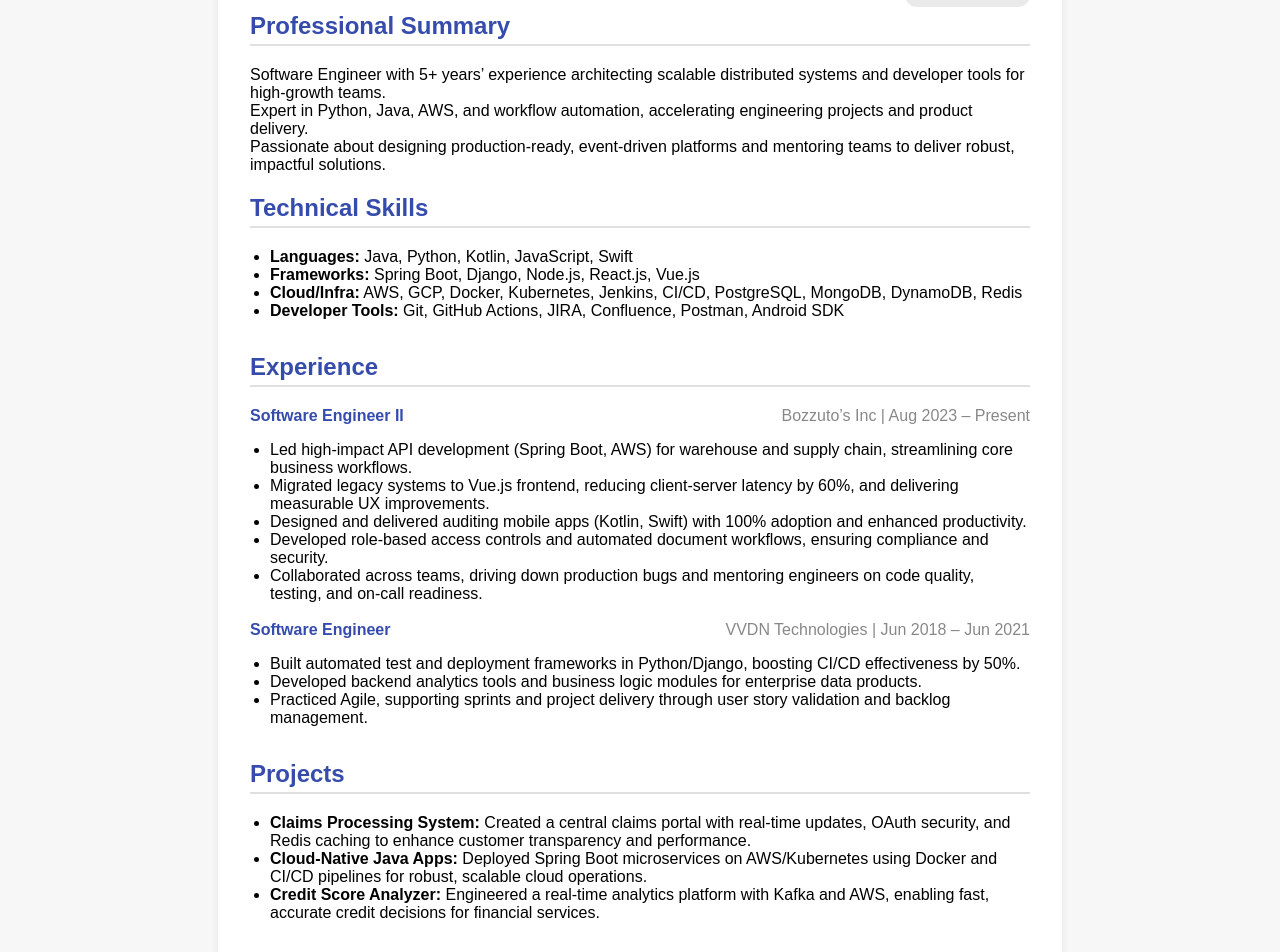
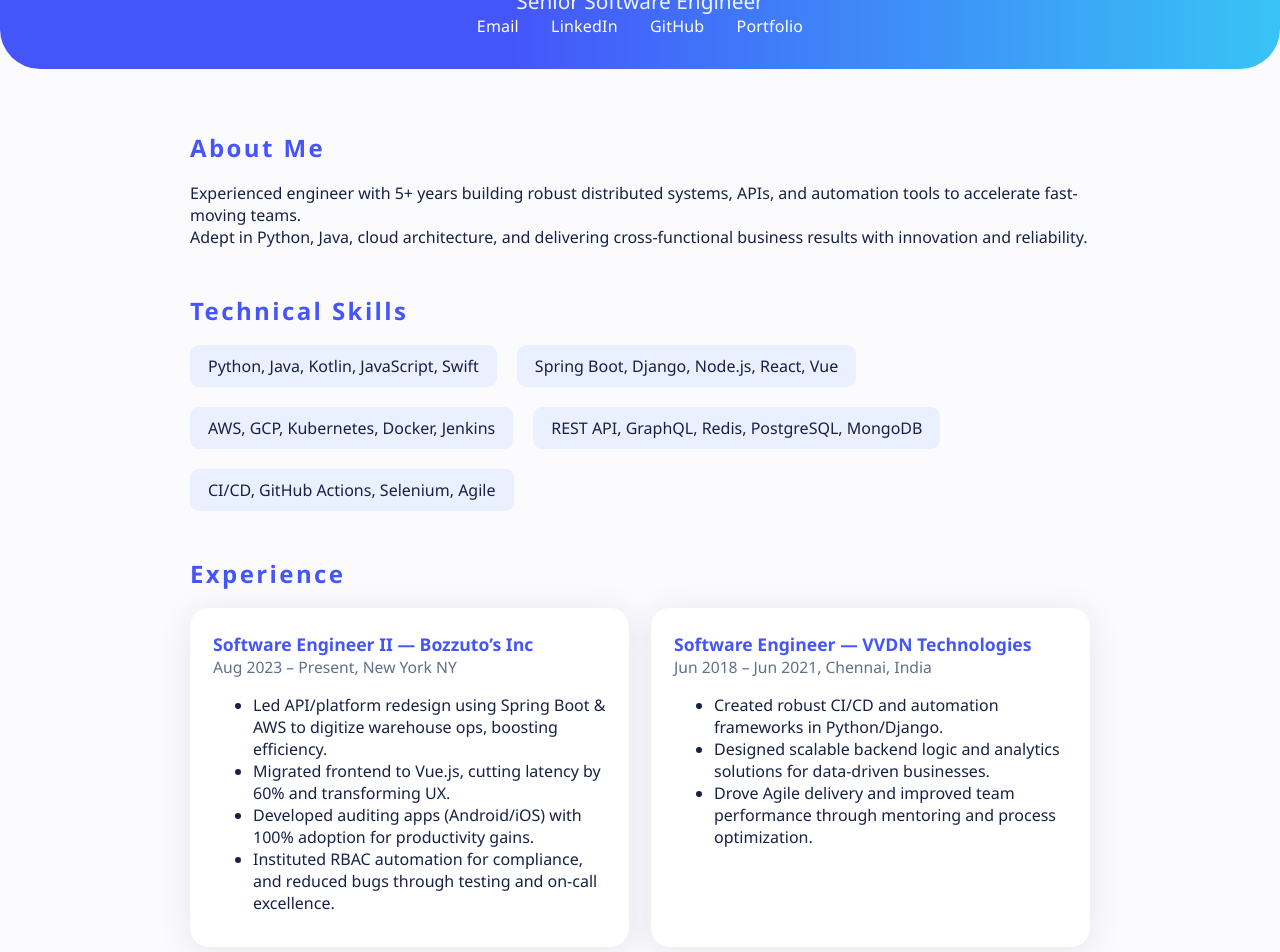
Before and after one commit to swaroopsv96/JyothiSwaroopPortfolio, a plain HTML site: page index.html in a window 1280 px wide. Shown: the part 169-1121 px from the top of the page. Drawn offline with Linux system fonts and the light colour scheme.

Commit message:
Update index.html

```diff
--- a/index.html
+++ b/index.html
@@ -1,90 +1,160 @@
 <!DOCTYPE html>
 <html lang="en">
 <head>
-  <meta charset="UTF-8" />
-  <meta name="viewport" content="width=device-width, initial-scale=1.0"/>
-  <title>Jyothi Swaroop | Software Engineer Portfolio</title>
+  <meta charset="UTF-8"/>
+  <meta name="viewport" content="width=device-width, initial-scale=1"/>
+  <title>Jyothi Swaroop | Portfolio</title>
   <style>
-    body { font-family: Arial, sans-serif; margin: 0; background: #f7f7f7; }
-    .container { max-width: 780px; margin: 32px auto; background: #fff; border-radius: 10px; padding: 32px; box-shadow: 0 2px 9px rgba(0,0,0,0.08);}
-    h1 { font-size: 2.5em; margin: 0 0 0.2em; }
-    h2 { border-bottom: 2px solid #e0e0e0; padding-bottom: 4px; color: #364CAC; }
-    .contact { font-size: 1.1em; margin-bottom: 22px; }
-    .skills, .experience, .projects, .education, .leadership {margin-bottom: 33px;}
-    ul { padding-left: 20px; }
-    .subtitle { color: #888; font-size: .96em;}
-    .job-title { font-weight: bold; margin-top: 18px;}
-    .org { color: #364CAC;}
-    .project-title { font-weight: bold; }
-    .date { float: right; color: #888; font-weight: normal;}
-    .profile-pic { float: right; height: 112px; border-radius: 12px; margin-left: 24px; object-fit: cover; background: #eaeaea;}
-    @media (max-width: 600px) {
-      .container { padding: 12px; }
-      .profile-pic { float: none; display: block; margin: 0 auto 18px; }
+    :root {
+      --accent: #4456fa;
+      --accent-light: #eaf0ff;
+      --bg: #fbfbfd;
+      --card-bg: #fff;
+      --shadow: 0 4px 32px rgba(44,48,80,0.10);
+      --text-main: #172146;
+      --text-muted: #607089;
+    }
+    body {
+      font-family: 'Segoe UI', 'Arial', sans-serif;
+      background: var(--bg);
+      color: var(--text-main);
+      margin: 0; padding: 0;
+    }
+    .header {
+      background: linear-gradient(90deg, var(--accent) 40%, #38c4f5 100%);
+      color: #fff;
+      text-align: center;
+      padding: 42px 20px 32px 20px;
+      border-radius: 0 0 2.5em 2.5em;
+    }
+    .profile-img {
+      width: 120px; height: 120px; object-fit: cover;
+      border-radius: 50%;
+      border: 4px solid #fff;
+      margin-bottom: 12px;
+      box-shadow: var(--shadow);
+    }
+    h1 {
+      font-size: 2.5em; margin: 14px 0 3px;
+    }
+    .subtitle { font-size: 1.3em; color: #eef3fe; font-weight: 500;}
+    .links a {
+      color: #fff; margin: 0 14px; font-weight: 500; letter-spacing: 0.2px;
+      text-decoration: none; transition: opacity .18s;
+    }
+    .links a:hover { opacity: .7; text-decoration: underline;}
+    .main-content { max-width: 900px; margin: 28px auto; padding: 14px 18px;}
+    .section { margin-bottom: 46px; }
+    h2 { color: var(--accent); margin-bottom: 18px; letter-spacing: 0.1em; font-size: 1.5em; }
+    .skills-list, .edu-list { display: flex; flex-wrap: wrap; gap: 20px; }
+    .skills-item, .edu-item { background: var(--accent-light); padding: 10px 18px; border-radius: 9px; font-size: 1em; }
+    .info-cards { display: flex; gap: 22px; flex-wrap: wrap; }
+    .card {
+      flex: 1 1 348px; min-width: 290px;
+      background: var(--card-bg); border-radius: 1.2em; padding: 24px 23px 17px 23px; box-shadow: var(--shadow);
+      margin-bottom: 18px;
+      display: flex; flex-direction: column; justify-content: space-between;
+    }
+    .card-header { font-weight: bold; font-size: 1.1em; color: var(--accent);}
+    .card-date { font-size: 0.98em; color: var(--text-muted);}
+    .project-list { display: flex; flex-wrap: wrap; gap: 21px; }
+    .project-card { background: #fafbff; border-radius: 12px; padding: 20px; box-shadow: 0 2px 20px rgba(44,70,115,0.07);}
+    .project-title { color: var(--accent); font-weight: 600; font-size: 1.05em; margin-bottom: 6px;}
+    @media (max-width: 650px) {
+      .info-cards, .project-list { flex-direction: column; gap: 0;}
+      .skills-list, .edu-list { flex-direction: column; gap: 8px;}
+      .main-content { padding: 8px;}
     }
   </style>
 </head>
 <body>
-  <div class="container">
-    <img src="YOUR_PROFILE_PHOTO_URL" alt="Jyothi Swaroop" class="profile-pic" />
+  <div class="header">
+    <img src="YOUR_PROFILE_PHOTO_URL" alt="Profile" class="profile-img"/>
     <h1>Jyothi Swaroop</h1>
-    <div class="contact">
-      New York, NY &nbsp; • &nbsp; <a href="mailto:swaroopsv96@gmail.com">swaroopsv96@gmail.com</a><br>
-      <a href="https://linkedin.com/in/YOUR_LINKEDIN" target="_blank">LinkedIn</a> &nbsp; | &nbsp; <a href="https://github.com/YOUR_GITHUB" target="_blank">GitHub</a> &nbsp; | &nbsp; <a href="YOUR_PORTFOLIO_URL" target="_blank">Portfolio</a>
+    <div class="subtitle">Senior Software Engineer</div>
+    <div class="links">
+      <a href="mailto:swaroopsv96@gmail.com">Email</a>
+      <a href="https://linkedin.com/in/YOUR_LINKEDIN" target="_blank">LinkedIn</a>
+      <a href="https://github.com/YOUR_GITHUB" target="_blank">GitHub</a>
+      <a href="YOUR_PORTFOLIO_URL" target="_blank">Portfolio</a>
+    </div>
   </div>
 
-    <h2>Professional Summary</h2>
+  <div class="main-content">
+
+    <div class="section">
+      <h2>About Me</h2>
       <p>
-      Software Engineer with 5+ years’ experience architecting scalable distributed systems and developer tools for high-growth teams.<br>
-      Expert in Python, Java, AWS, and workflow automation, accelerating engineering projects and product delivery.<br>
-      Passionate about designing production-ready, event-driven platforms and mentoring teams to deliver robust, impactful solutions.
+        Experienced engineer with 5+ years building robust distributed systems, APIs, and automation tools to accelerate fast-moving teams.<br>
+        Adept in Python, Java, cloud architecture, and delivering cross-functional business results with innovation and reliability.
       </p>
+    </div>
 
+    <div class="section">
       <h2>Technical Skills</h2>
-    <ul class="skills">
-      <li><strong>Languages:</strong> Java, Python, Kotlin, JavaScript, Swift</li>
-      <li><strong>Frameworks:</strong> Spring Boot, Django, Node.js, React.js, Vue.js</li>
-      <li><strong>Cloud/Infra:</strong> AWS, GCP, Docker, Kubernetes, Jenkins, CI/CD, PostgreSQL, MongoDB, DynamoDB, Redis</li>
-      <li><strong>Developer Tools:</strong> Git, GitHub Actions, JIRA, Confluence, Postman, Android SDK</li>
-    </ul>
+      <div class="skills-list">
+        <div class="skills-item">Python, Java, Kotlin, JavaScript, Swift</div>
+        <div class="skills-item">Spring Boot, Django, Node.js, React, Vue</div>
+        <div class="skills-item">AWS, GCP, Kubernetes, Docker, Jenkins</div>
+        <div class="skills-item">REST API, GraphQL, Redis, PostgreSQL, MongoDB</div>
+        <div class="skills-item">CI/CD, GitHub Actions, Selenium, Agile</div>
+      </div>
+    </div>
 
+    <div class="section">
       <h2>Experience</h2>
-    <div class="experience">
-      <div class="job-title org">Software Engineer II <span class="date">Bozzuto’s Inc | Aug 2023 – Present</span></div>
+      <div class="info-cards">
+        <div class="card">
+          <div>
+          <div class="card-header">Software Engineer II — Bozzuto’s Inc</div>
+          <div class="card-date">Aug 2023 – Present, New York NY</div>
             <ul>
-        <li>Led high-impact API development (Spring Boot, AWS) for warehouse and supply chain, streamlining core business workflows.</li>
-        <li>Migrated legacy systems to Vue.js frontend, reducing client-server latency by 60%, and delivering measurable UX improvements.</li>
-        <li>Designed and delivered auditing mobile apps (Kotlin, Swift) with 100% adoption and enhanced productivity.</li>
-        <li>Developed role-based access controls and automated document workflows, ensuring compliance and security.</li>
-        <li>Collaborated across teams, driving down production bugs and mentoring engineers on code quality, testing, and on-call readiness.</li>
-      </ul>
-      <div class="job-title org">Software Engineer <span class="date">VVDN Technologies | Jun 2018 – Jun 2021</span></div>
-      <ul>
-        <li>Built automated test and deployment frameworks in Python/Django, boosting CI/CD effectiveness by 50%.</li>
-        <li>Developed backend analytics tools and business logic modules for enterprise data products.</li>
-        <li>Practiced Agile, supporting sprints and project delivery through user story validation and backlog management.</li>
+              <li>Led API/platform redesign using Spring Boot & AWS to digitize warehouse ops, boosting efficiency.</li>
+              <li>Migrated frontend to Vue.js, cutting latency by 60% and transforming UX.</li>
+              <li>Developed auditing apps (Android/iOS) with 100% adoption for productivity gains.</li>
+              <li>Instituted RBAC automation for compliance, and reduced bugs through testing and on-call excellence.</li>
             </ul>
           </div>
+        </div>
+        <div class="card">
+          <div>
+          <div class="card-header">Software Engineer — VVDN Technologies</div>
+          <div class="card-date">Jun 2018 – Jun 2021, Chennai, India</div>
+            <ul>
+              <li>Created robust CI/CD and automation frameworks in Python/Django.</li>
+              <li>Designed scalable backend logic and analytics solutions for data-driven businesses.</li>
+              <li>Drove Agile delivery and improved team performance through mentoring and process optimization.</li>
+            </ul>
+          </div>
+        </div>
+      </div>
+    </div>
 
-    <h2>Projects</h2>
-    <ul class="projects">
-      <li><span class="project-title">Claims Processing System:</span> Created a central claims portal with real-time updates, OAuth security, and Redis caching to enhance customer transparency and performance.</li>
-      <li><span class="project-title">Cloud-Native Java Apps:</span> Deployed Spring Boot microservices on AWS/Kubernetes using Docker and CI/CD pipelines for robust, scalable cloud operations.</li>
-      <li><span class="project-title">Credit Score Analyzer:</span> Engineered a real-time analytics platform with Kafka and AWS, enabling fast, accurate credit decisions for financial services.</li>
-    </ul>
+    <div class="section">
+      <h2>Key Projects</h2>
+      <div class="project-list">
+        <div class="project-card">
+          <div class="project-title">Claims Processing System</div>
+          Centralized insurance claims with OAuth, Redis caching, and real-time updates for better user transparency.
+        </div>
+        <div class="project-card">
+          <div class="project-title">Cloud-Native Microservices</div>
+          Deployed Spring Boot apps on AWS/Kubernetes with Docker and CI/CD for scalable, cloud-first delivery.
+        </div>
+        <div class="project-card">
+          <div class="project-title">Credit Score Analyzer</div>
+          Built analytics with Kafka, Redis, and AWS to power fast, data-driven financial decisions.
+        </div>
+      </div>
+    </div>
 
+    <div class="section">
       <h2>Education</h2>
-    <ul class="education">
-      <li>George Mason University — M.S. Computer Science (2023)</li>
-      <li>Anna University — B.E. Computer Science & Engineering (2018)</li>
-    </ul>
-
-    <h2>Leadership & Values</h2>
-    <ul class="leadership">
-      <li>Advocate for code quality, documentation, and technical standards through reviews and tech talks.</li>
-      <li>Mentor engineers and lead cross-functional projects to foster collaboration and growth.</li>
-      <li>Committed to transparency, reliability, and delivering solutions that drive business value.</li>
-    </ul>
+      <div class="edu-list">
+        <div class="edu-item">M.S. Computer Science<br/>George Mason University, 2023</div>
+        <div class="edu-item">B.E. Computer Science & Engineering<br/>Anna University, 2018</div>
+      </div>
+    </div>
   </div>
 </body>
 </html>
```
Lines whose indentation alone changed are shown as unchanged.
